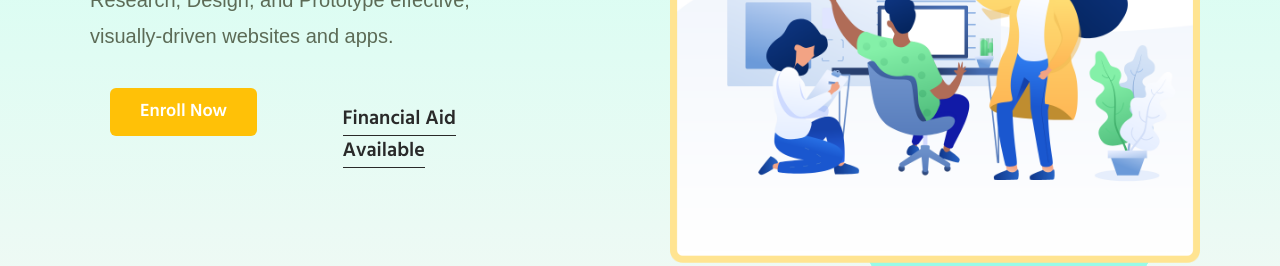
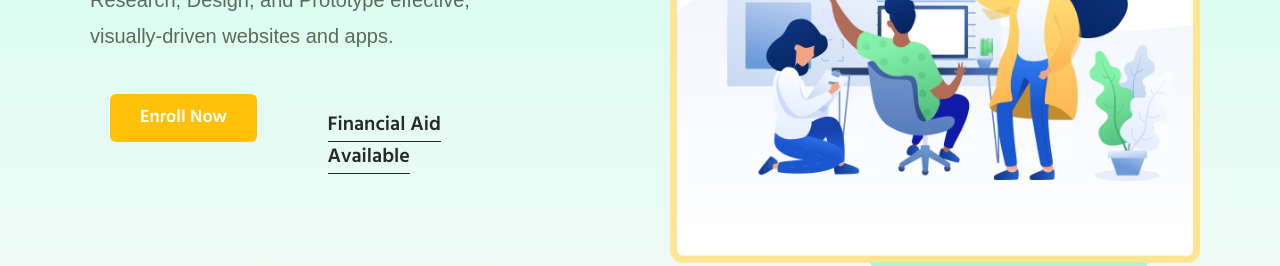
Before and after one commit to front-end-by-rimantas/25-grupe-portfolio-docland, a website: page index.html in a window 1280 px wide. Shown: the part 520-786 px from the top of the page. Drawn offline with Linux system fonts and the light colour scheme; a web font is replaced by a local one.

Commit message:
base style margin bottom update

```diff
--- a/css/init/base.css
+++ b/css/init/base.css
@@ -114,7 +114,7 @@
     color: var(--color-grey);
     font-weight: normal;
     font-family: 'Ubuntu', sans-serif;
-    margin-bottom: 34px;
+    margin-bottom: 40px;
 }
 
 .author {
@@ -145,7 +145,8 @@
     line-height: 20 px;
     color: var(--color-black);
     font-weight: 300;
-    padding: 15px;
+    padding: 15px 0px;
+    width: 100%;
 }
 
 .bottom-text-link > a {
```
